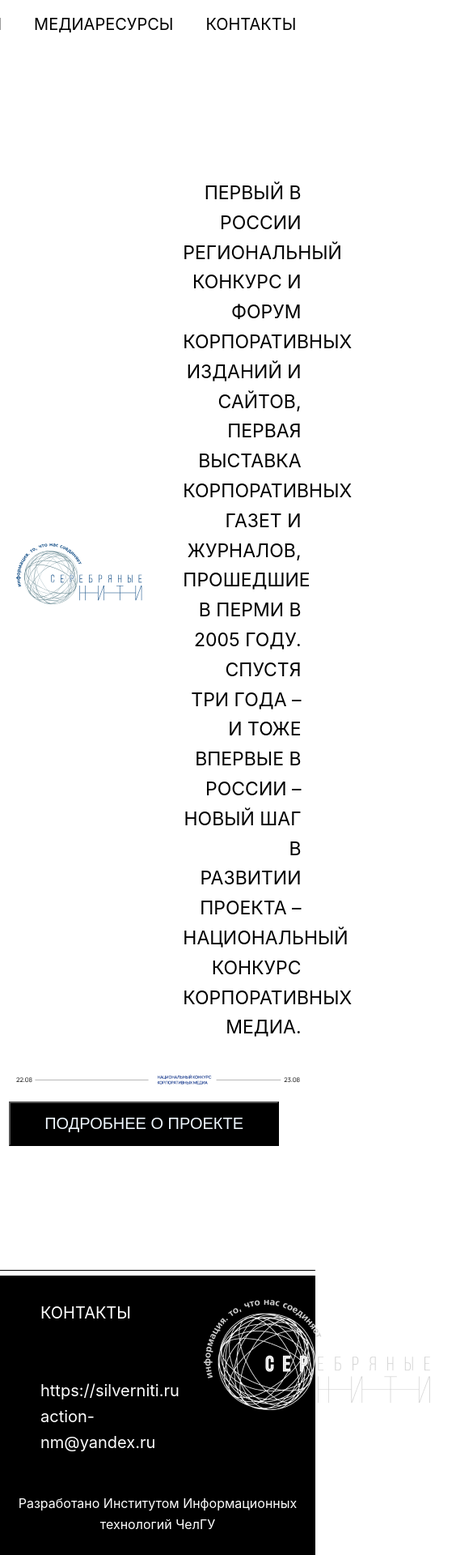
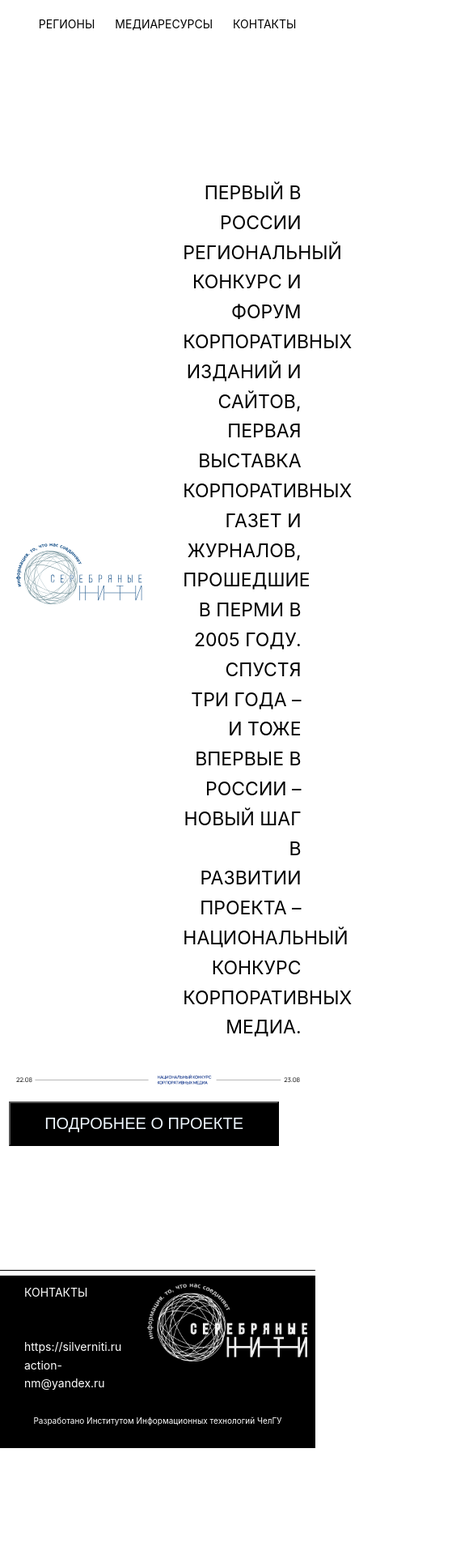
Before and after one commit to nodlya/silverniti, a Vue app: page / in a window 390 px wide. Shown: the top 1920 px of the page at 81% size, 585 px wide, since content can reach past the window. After the commit the page ends 1788 px from the top, so only its background shows below. Built offline with nearby package versions, Linux system fonts and the light colour scheme.

Commit message:
tries to make adaptive design

```diff
--- a/src/components/FooterComponent.vue
+++ b/src/components/FooterComponent.vue
@@ -27,7 +27,6 @@ export default {
 </script>
 
 <style scoped>
-
 footer p {
     color: white;
     font-size: 20px;
@@ -44,17 +43,43 @@ footer {
     background-color: black;
 }
 
-.box-1{
+.box-1 {
     padding: 30px 0px 30px 50px;
 }
 
-.box-2{
+.box-2 {
     padding: 30px;
 }
 
 .footer_info {
     font-size: 16px;
     padding: 2vh 0 3vh 0;
+}
+
+@media (max-width: 480px) {
+    footer p {
+        font-size: 14px;
+    }
+
+    .footer_info {
+        font-size: 10px;
+    }
+
+    .box-1 {
+        padding: 10px 0px 10px 30px;
+    }
+
+    .box-2 {
+        padding: 10px;
+    }
+
+
+    .footer_img {
+        width: 90%;
+        height: auto;
+        float: right;
+        margin-right: 0px !important;
+    }
 }
 
 .footer_item {
@@ -64,8 +89,8 @@ footer {
 
 
 .footer_img {
-    width: 281px;
-    height: 136px;
+    width: 90%;
+    height: auto;
     float: right;
     margin-right: 60px;
 }
--- a/src/components/NavBar.vue
+++ b/src/components/NavBar.vue
@@ -49,4 +49,14 @@ export default {
     color: #000;
     padding: 10px;
 }
+
+@media (max-width: 480px) {
+    .navbar-menu li a {
+        font-size: 14px;
+    }
+
+    .navbar-menu li {
+    margin-right: 5px;
+}
+}
 </style>
```
